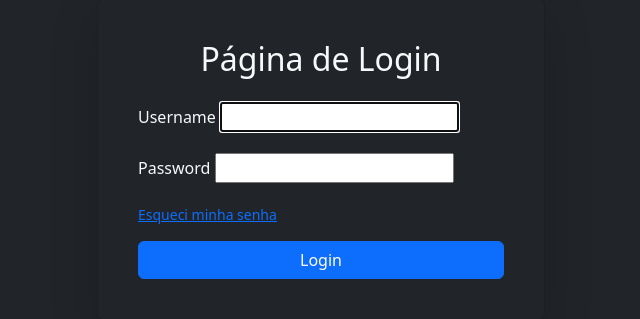
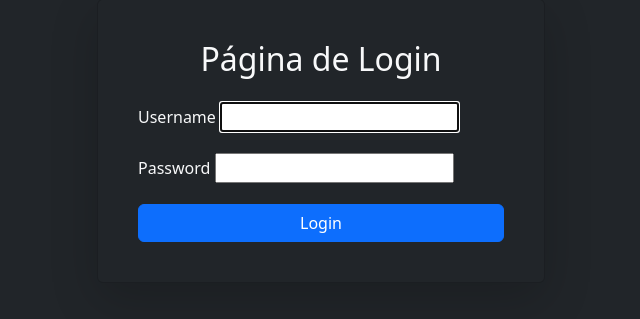
Before and after one commit to arthurprioli/trabalho1-progweb, a Django app: page /seguranca/login/ in a window 1280 px wide. Shown: the part 162-481 px from the top of the page, without its empty margins (319-959 px from the left). Run offline with Django 5.2, Linux system fonts and the light colour scheme.

Commit message:
removing forgot my password

```diff
--- a/listador_jogos/jogos/templates/seguranca/login.html
+++ b/listador_jogos/jogos/templates/seguranca/login.html
@@ -27,7 +27,6 @@
             {{ form.non_field_errors }}
           </div>
         {% endif %}
-        <a href="{% url 'password-change' %}" class="small d-block mb-3">Esqueci minha senha</a>
         <button type="submit" class="btn btn-primary w-100">Login</button>
       </form>
     </div>
```
